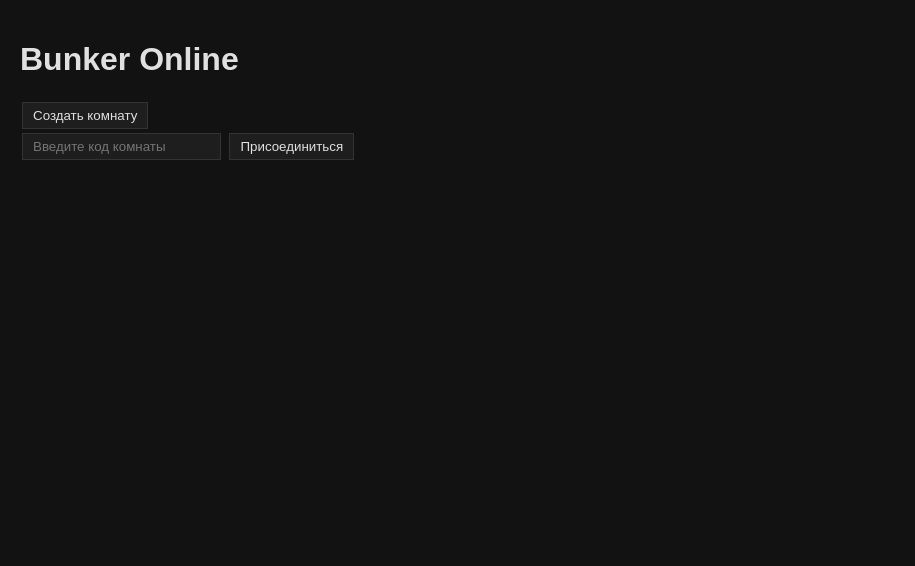
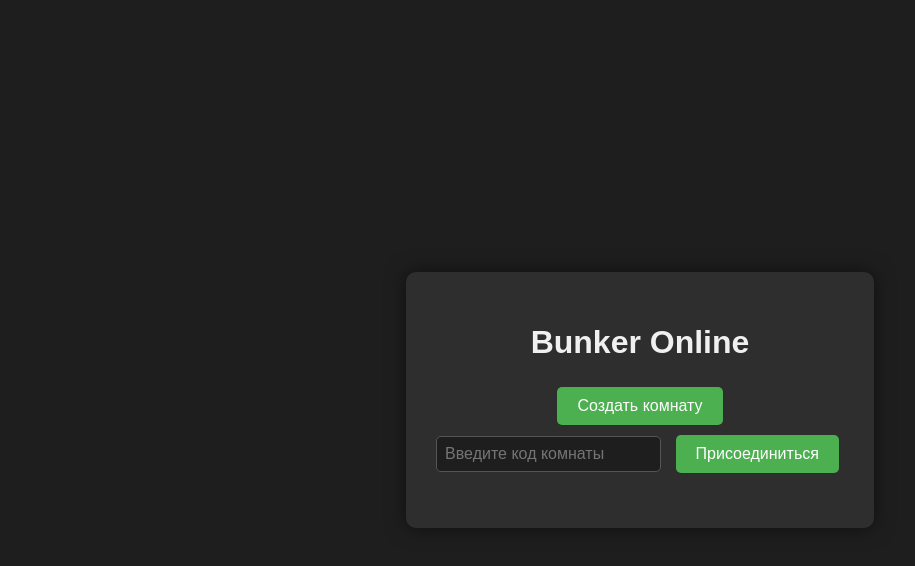
Before and after one commit to MaDRullZ/BunkerOnline, a website: page index.html in a window 1280 px wide. Shown: the whole page, without its empty margins (0-915 px from the left). Drawn offline with nearby package versions, Linux system fonts and the light colour scheme; no server answers.

Commit message:
Update style.css

```diff
--- a/style.css
+++ b/style.css
@@ -1,41 +1,48 @@
 body {
-  font-family: sans-serif;
-  background-color: #121212;
-  color: #e0e0e0;
-  margin: 0;
-  padding: 20px;
-}
-
-input, button {
   background-color: #1e1e1e;
-  color: #e0e0e0;
-  border: 1px solid #333;
-  padding: 5px 10px;
-  margin: 2px;
-}
-
-button:hover { background-color: #333; cursor: pointer; }
-
-#map {
-  display: flex;
-  gap: 10px;
-  margin: 20px 0;
-}
-
-.section {
-  width: 120px;
-  height: 100px;
-  background: #2e2e2e;
+  color: #f0f0f0;
+  font-family: Arial, sans-serif;
   display: flex;
   justify-content: center;
   align-items: center;
-  border: 2px solid #555;
-  cursor: pointer;
-  color: #e0e0e0;
-  font-weight: bold;
-  transition: background 0.3s, border 0.3s;
+  height: 100vh;
+  margin: 0;
 }
 
-.section.normal { background: #2e7d32; }
-.section.warning { background: #f9a825; }
-.section.critical { background: #c62828; }
+.container {
+  text-align: center;
+  background-color: #2e2e2e;
+  padding: 30px;
+  border-radius: 10px;
+  box-shadow: 0 0 20px rgba(0,0,0,0.5);
+}
+
+button {
+  background-color: #4caf50;
+  color: white;
+  border: none;
+  padding: 10px 20px;
+  margin: 5px;
+  cursor: pointer;
+  border-radius: 5px;
+  font-size: 16px;
+}
+
+button:hover {
+  background-color: #45a049;
+}
+
+input {
+  padding: 8px;
+  font-size: 16px;
+  border-radius: 5px;
+  border: 1px solid #555;
+  margin-right: 5px;
+  background-color: #1e1e1e;
+  color: #f0f0f0;
+}
+
+#status {
+  margin-top: 20px;
+  font-size: 18px;
+}
```
